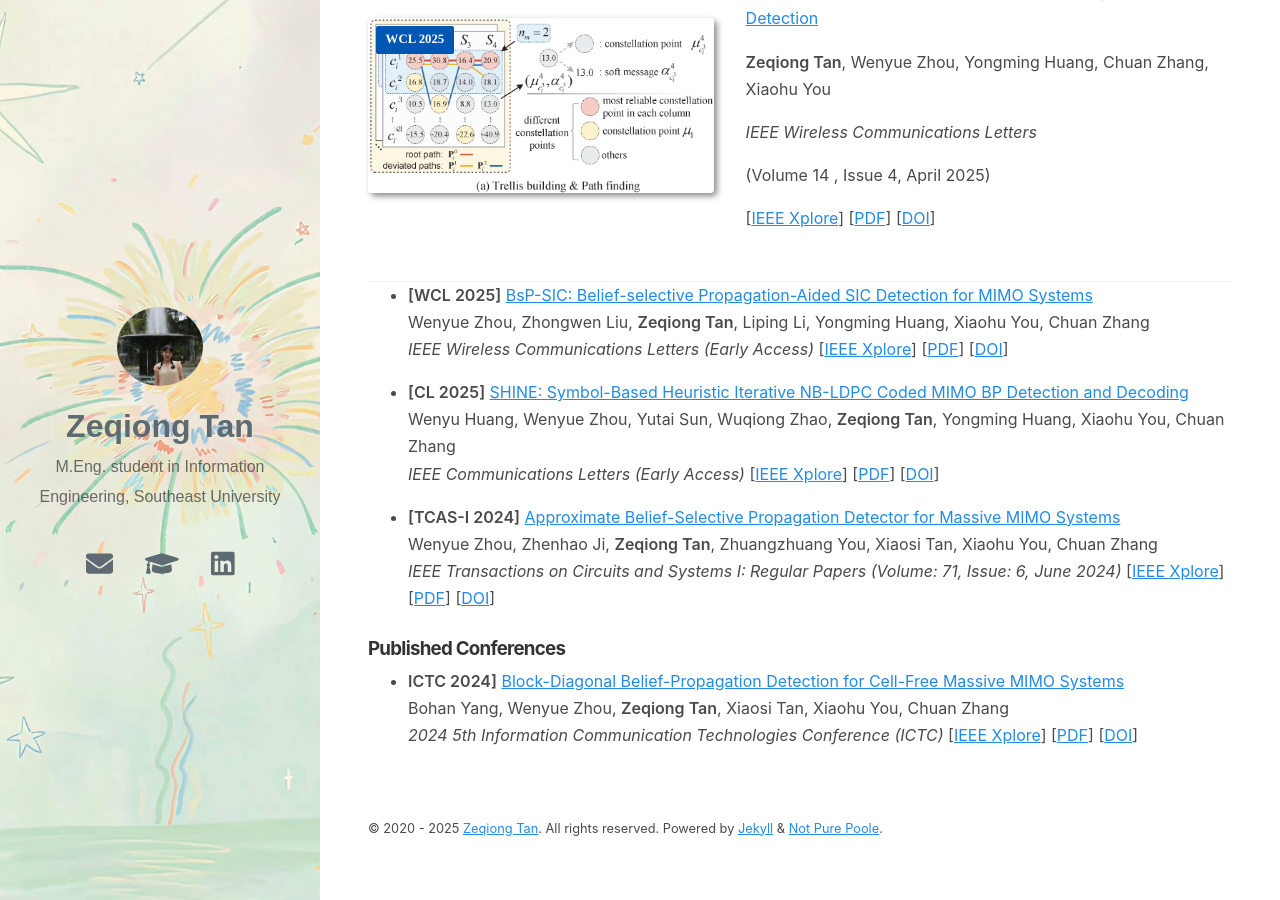
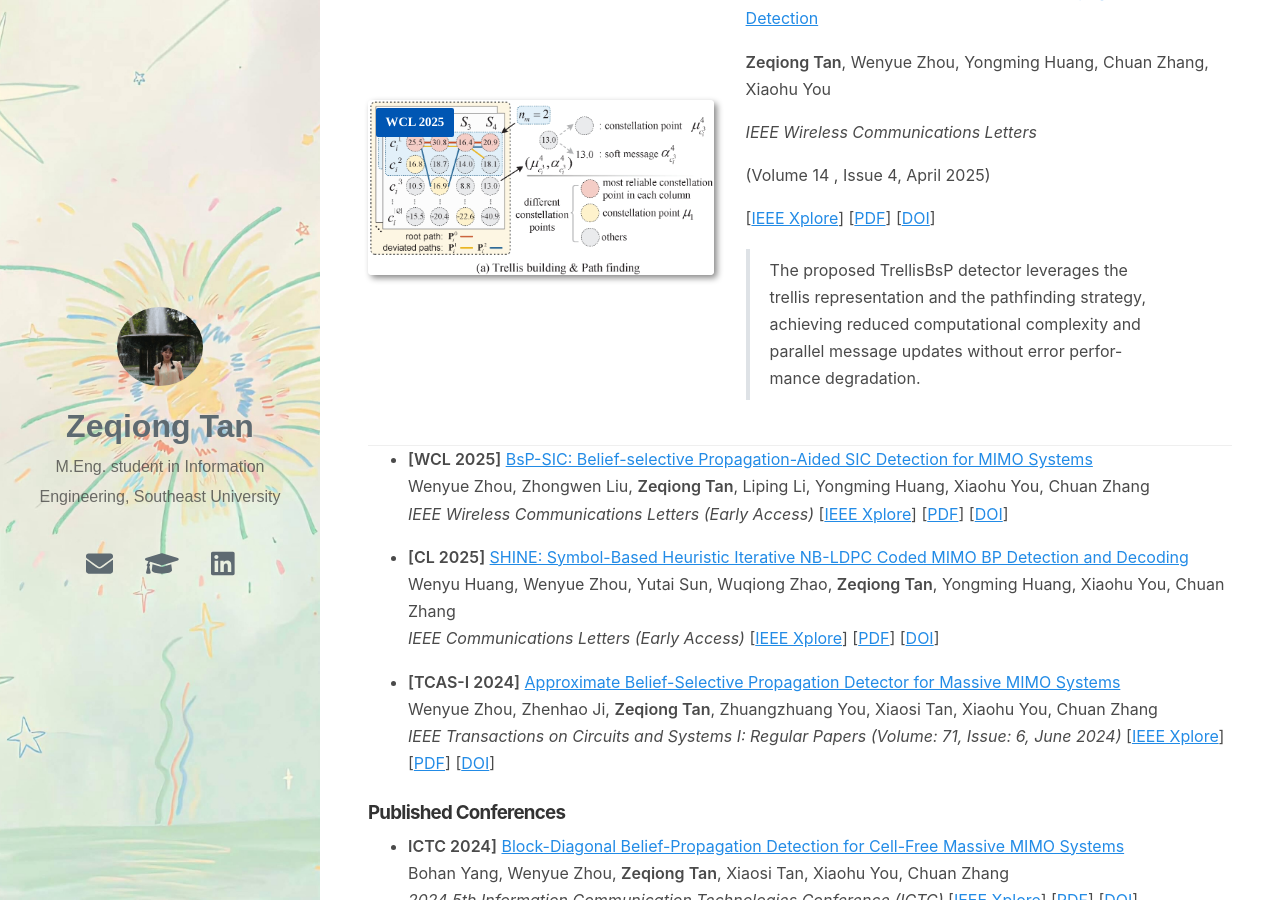
Before and after one commit to zqtann/zqtann.github.io, a Jekyll site: the page built from index.md, in a window 1280 px wide and 900 px high, scrolled down 1064 px. Built offline with Jekyll 4.4.1, drawn with Linux system fonts in a browser that asks for light colours; nearby versions of some CDN libraries.

Commit message:
Update index.md

```diff
--- a/index.md
+++ b/index.md
@@ -74,6 +74,8 @@ My research interest focuses on:
 [[PDF](/papers/WCL_TrellisBsP.pdf)]
 [[DOI](https://doi.org/10.1109/LWC.2024.3496568)]
 
+> The proposed TrellisBsP detector leverages the trellis representation and the pathfinding strategy, achieving reduced computational complexity and parallel message updates without error performance degradation.
+
   </div>
 </div>
 
```
